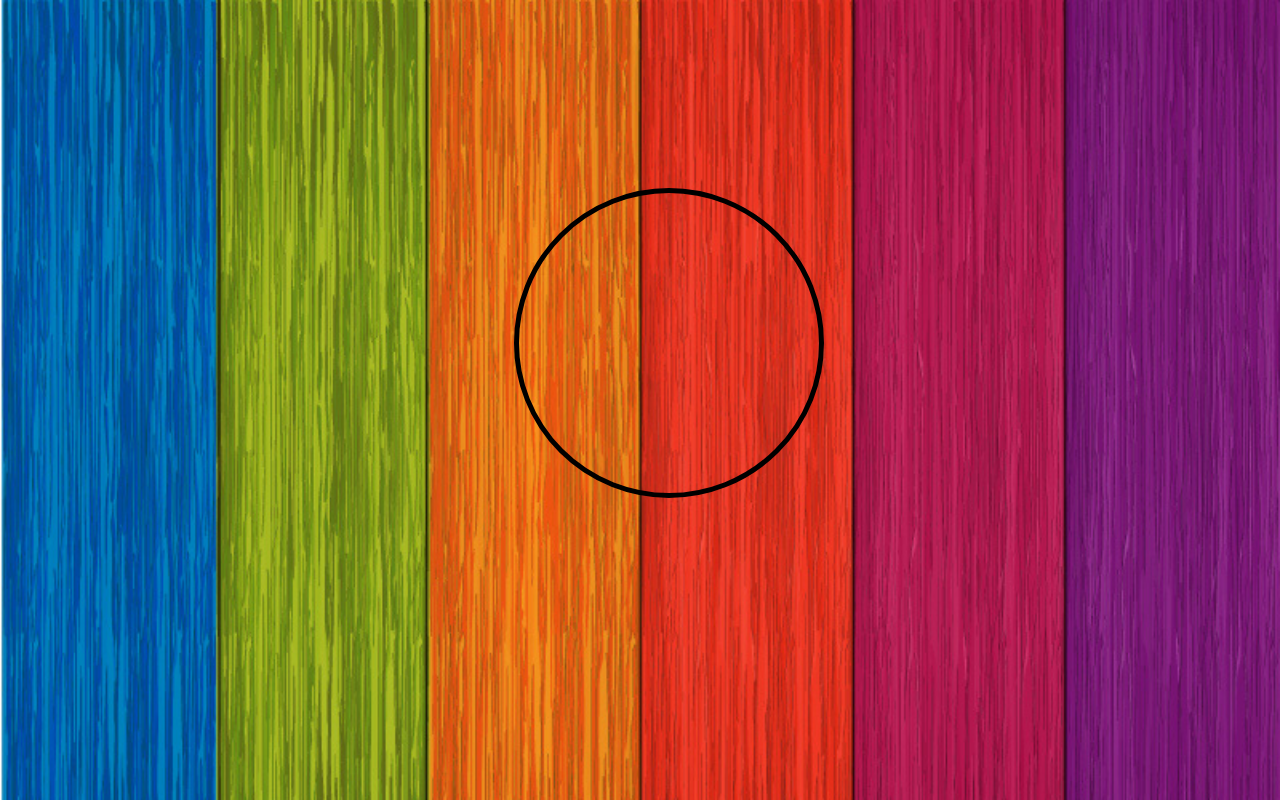
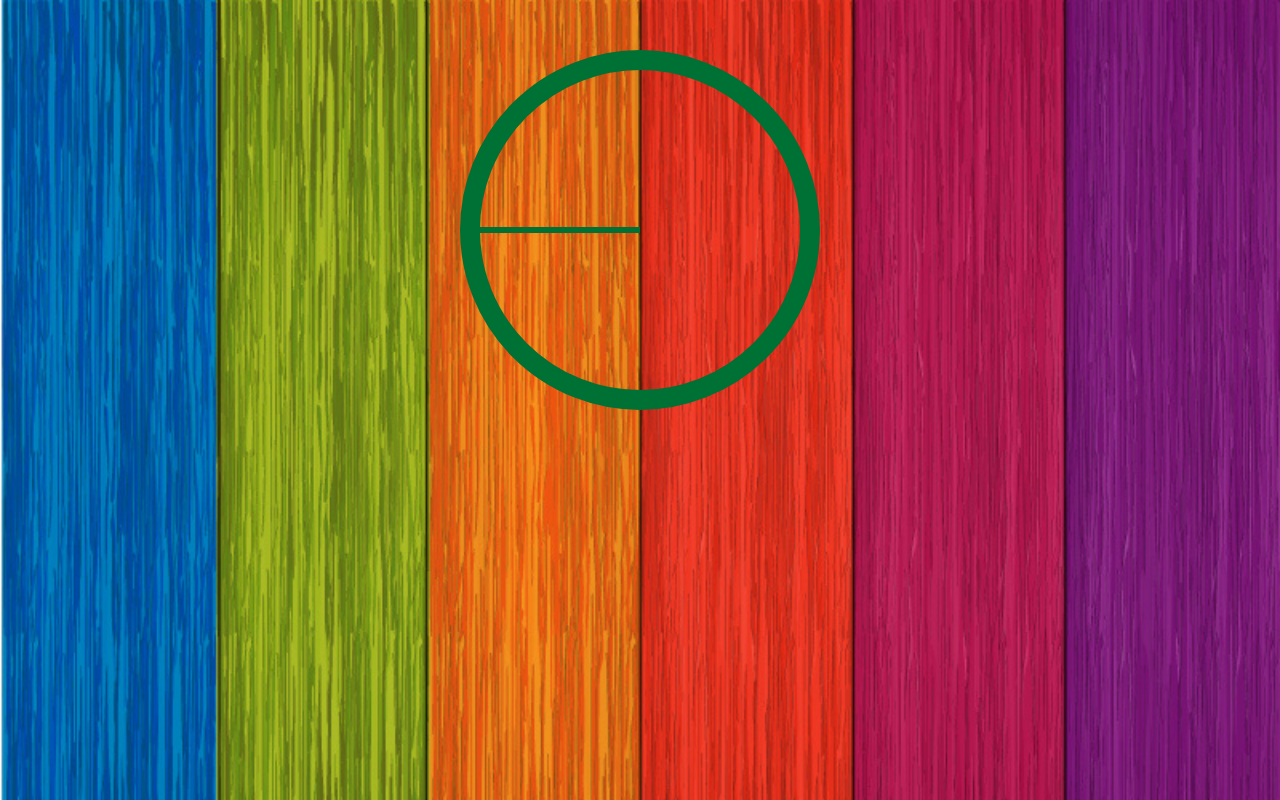
Before and after one commit to jhyun94/Javascript-Clock, a plain HTML site: page index.html in a window 1280 px wide. Drawn offline with Linux system fonts and the light colour scheme.

Commit message:
displays clock and hand

```diff
--- a/index.css
+++ b/index.css
@@ -1,20 +1,26 @@
 html {
-  background-image: url("998.jpg");
+  background: url("998.jpg");
   background-size: cover;
 }
 
 .clock {
   border-radius: 50%;
-  height: 300px;
-  width: 300px;
-  border: 5px solid #000;
+  border: 20px solid #007134;
+  height: 20rem;
+  width: 20rem;
+/*  position: relative;*/
+  margin: 50px auto;
+}
+.face {
+  width: 100%;
+  height: 100%;
+  transform: translateY(-3px);
   position: relative;
-  top: 180px;
-  left: 40%;
-  text-align: center;
 }
-
 .hand {
-  /*transform: rotate(90deg);*/
-  border: 2px solid-black;
+  width: 50%;
+  background: #007134;
+  top: 50%;
+  position: absolute;
+  height: 6px;
 }
--- a/index.html
+++ b/index.html
@@ -6,9 +6,11 @@
 </head>
 <body>
   <div class="clock">
-    <div class="hand"></div>
-    <div class="hand"></div>
-    <div class="hand"></div>
+    <div class="face">
+      <div class="hand hour"></div>
+      <div class="hand minute"></div>
+      <div class="hand second"></div>
+    </div>
   </div>
 </body>
 </html>
--- a/main.js
+++ b/main.js
@@ -0,0 +1,7 @@
+var date = new Date ();
+var hours = date.getHours();
+var minutes = date.getMinutes();
+var seconds = date.getSeconds();
+console.log(hours);
+console.log(minutes);
+console.log(seconds);
```
